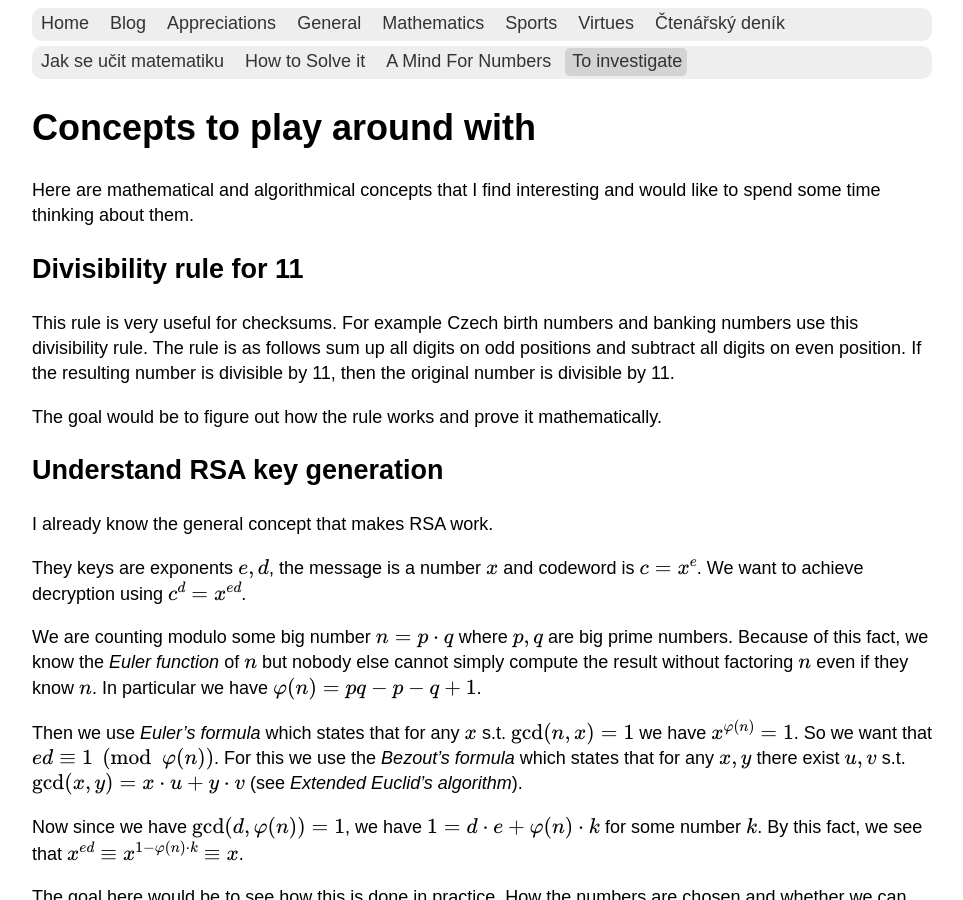
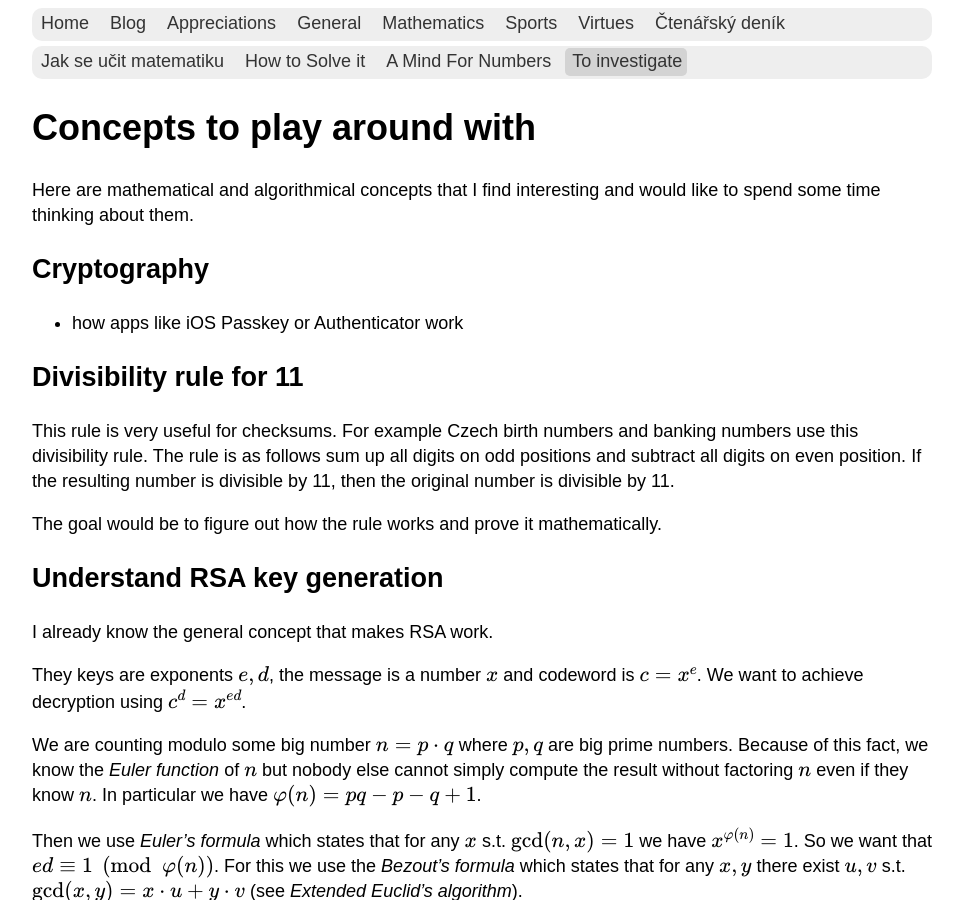
Before and after one commit to hartmaj2/hartmaj2.github.io, a Jekyll site: the page built from sections/maths/interesting_ideas.md, in a window 1280 px wide and 900 px high. Shown: the whole window, without its empty margins (158-1121 px from the left). Built offline with Jekyll 4.4.1, drawn with Linux system fonts in a browser that asks for light colours.

Commit message:
Update crypto

```diff
--- a/sections/maths/interesting_ideas.md
+++ b/sections/maths/interesting_ideas.md
@@ -10,6 +10,10 @@ permalink: /mathematics/interesting-ideas
 # Concepts to play around with
 
 Here are mathematical and algorithmical concepts that I find interesting and would like to spend some time thinking about them.
+
+## Cryptography
+
+- how apps like iOS Passkey or Authenticator work
 
 ## Divisibility rule for 11
 
```
